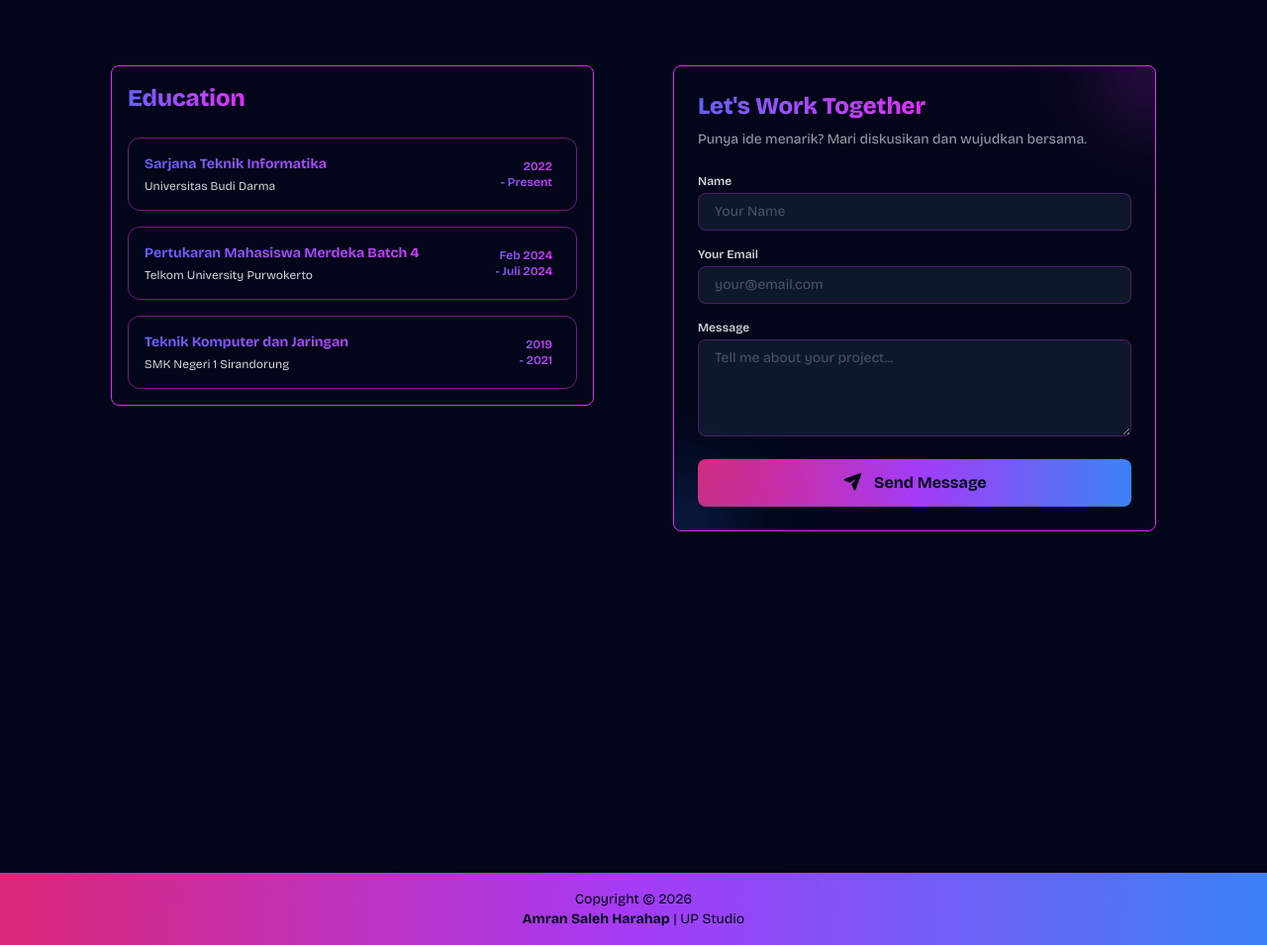
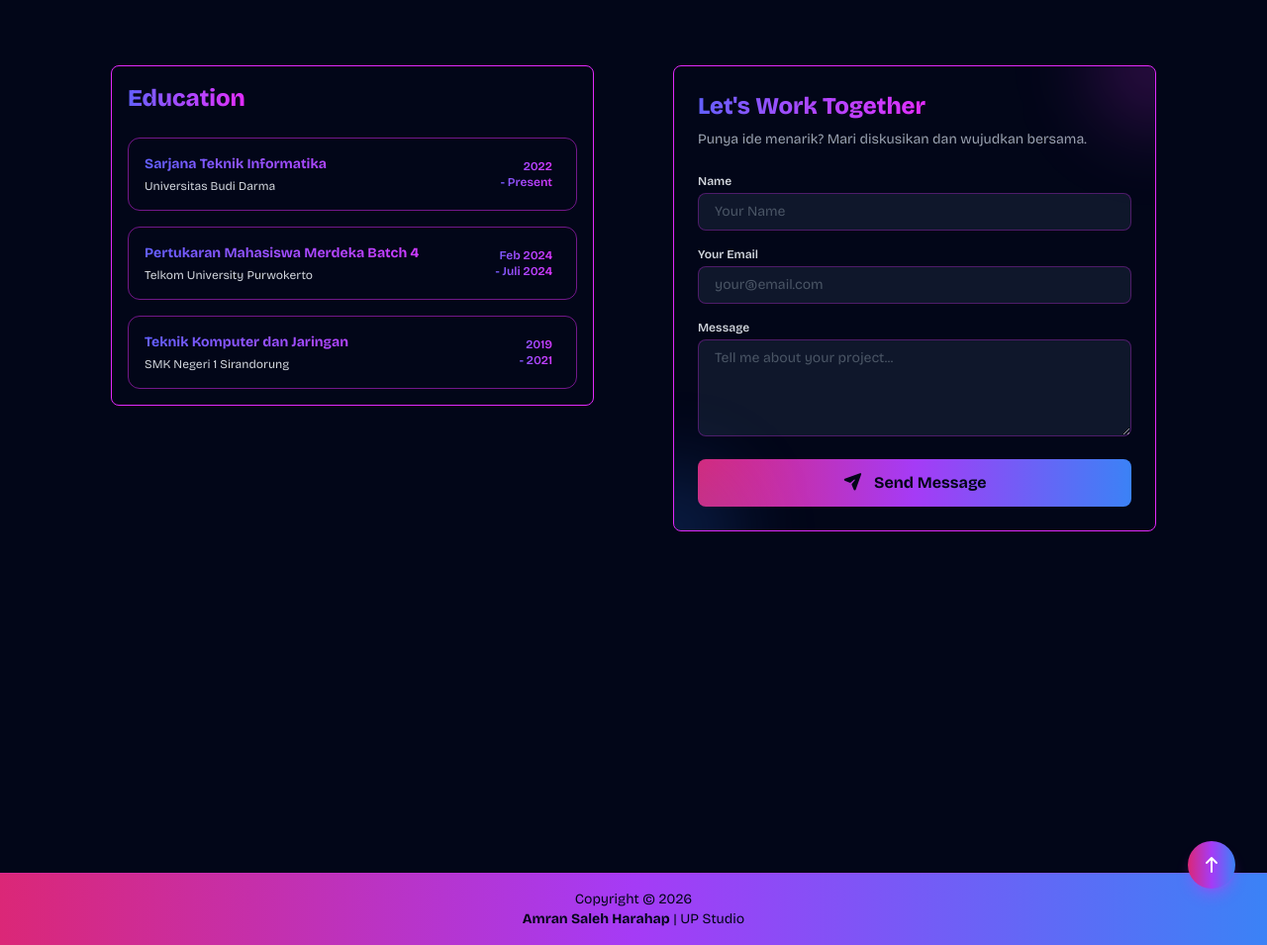
Before and after one commit to codewithsaleh/portfolio, a website: page index.html in a window 1280 px wide. Shown: the part 2406-3361 px from the top of the page at 99% size. Drawn offline with nearby package versions, Linux system fonts and the light colour scheme.

Commit message:
update btn Back to top

```diff
--- a/index.html
+++ b/index.html
@@ -1768,7 +1768,7 @@
 
   <!-- Back to Top Button -->
   <button id="backToTop"
-    class="fixed bottom-8 right-8 gradient-bg text-white w-12 h-12 rounded-full shadow-lg shadow-fuchsia-500/30 flex items-center justify-center opacity-0 invisible transition-all duration-300 hover:-translate-y-1 hover:shadow-xl z-50">
+    class="fixed bottom-20 right-8 gradient-bg text-white w-12 h-12 rounded-full shadow-lg shadow-fuchsia-500/30 flex items-center justify-center opacity-0 invisible transition-all duration-300 hover:-translate-y-1 hover:shadow-xl z-50">
     <i class="fa-solid fa-arrow-up"></i>
   </button>
 
@@ -1799,34 +1799,19 @@
     const footer = document.querySelector('footer');
 
     function updateButtonPosition() {
-      // Toggle visibility based on scroll position
-      if (window.scrollY > 300) {
+      if (!footer) return;
+
+      const footerRect = footer.getBoundingClientRect();
+      const viewportHeight = window.innerHeight;
+
+      // Check if footer is visible in viewport
+      // footerRect.top < viewportHeight means the footer has entered the viewport
+      if (footerRect.top < viewportHeight) {
         backToTopBtn.classList.remove('opacity-0', 'invisible');
         backToTopBtn.classList.add('opacity-100', 'visible');
       } else {
         backToTopBtn.classList.add('opacity-0', 'invisible');
         backToTopBtn.classList.remove('opacity-100', 'visible');
-      }
-
-      // Avoid entering footer area
-      if (footer) {
-        const footerRect = footer.getBoundingClientRect();
-        const viewportHeight = window.innerHeight;
-
-        // Calculate how much of the footer is visible in the viewport
-        const footerVisibleHeight = viewportHeight - footerRect.top;
-
-        // Default bottom position (tailwinds bottom-8 is usually 2rem = 32px)
-        const defaultBottom = 32;
-        const gap = 20; // Extra gap above footer
-
-        if (footerVisibleHeight > 0) {
-          // If footer is entering viewport, push button up
-          backToTopBtn.style.bottom = `${footerVisibleHeight + defaultBottom}px`;
-        } else {
-          // Reset to default
-          backToTopBtn.style.bottom = `${defaultBottom}px`;
-        }
       }
     }
 
```
